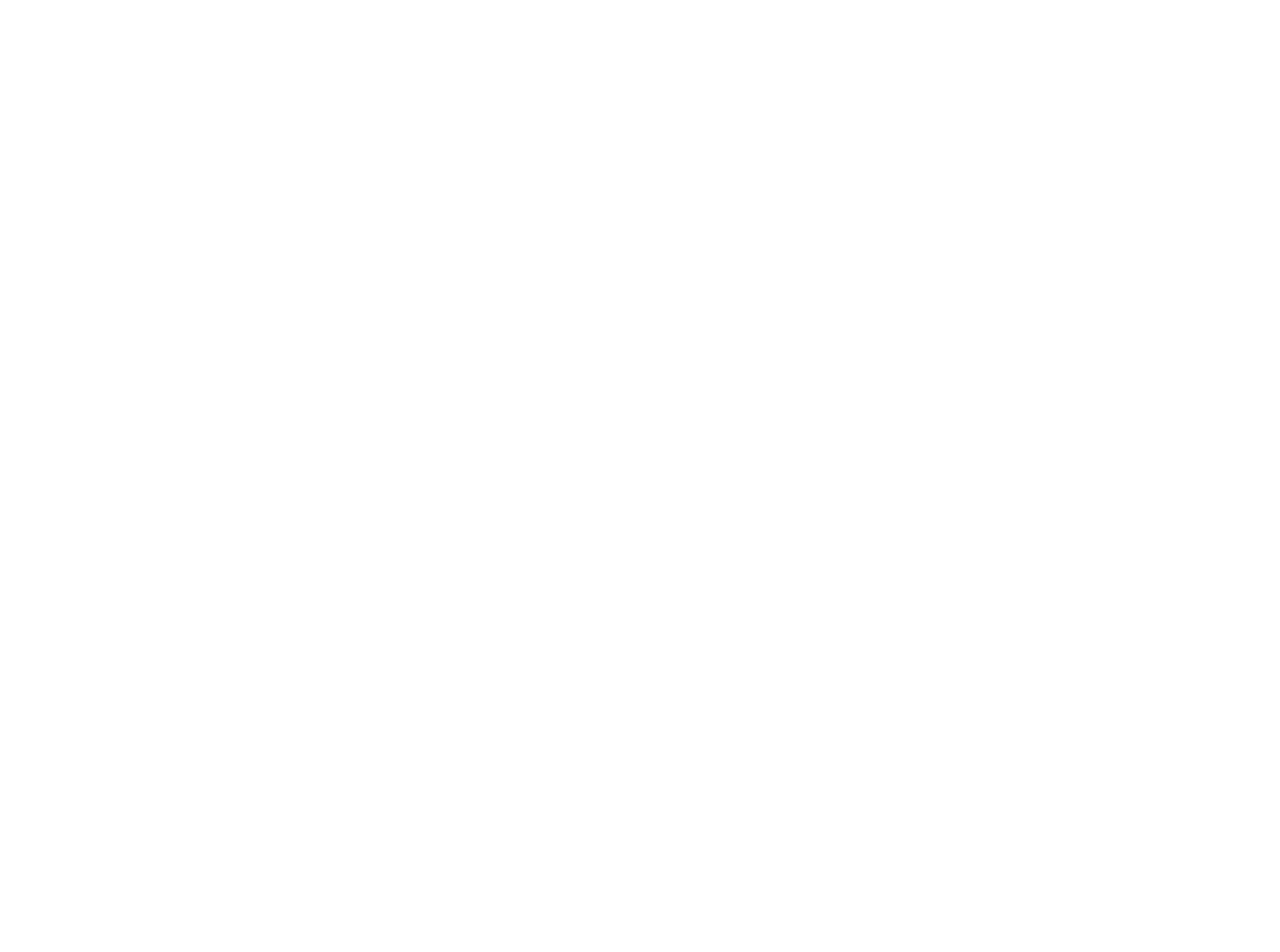
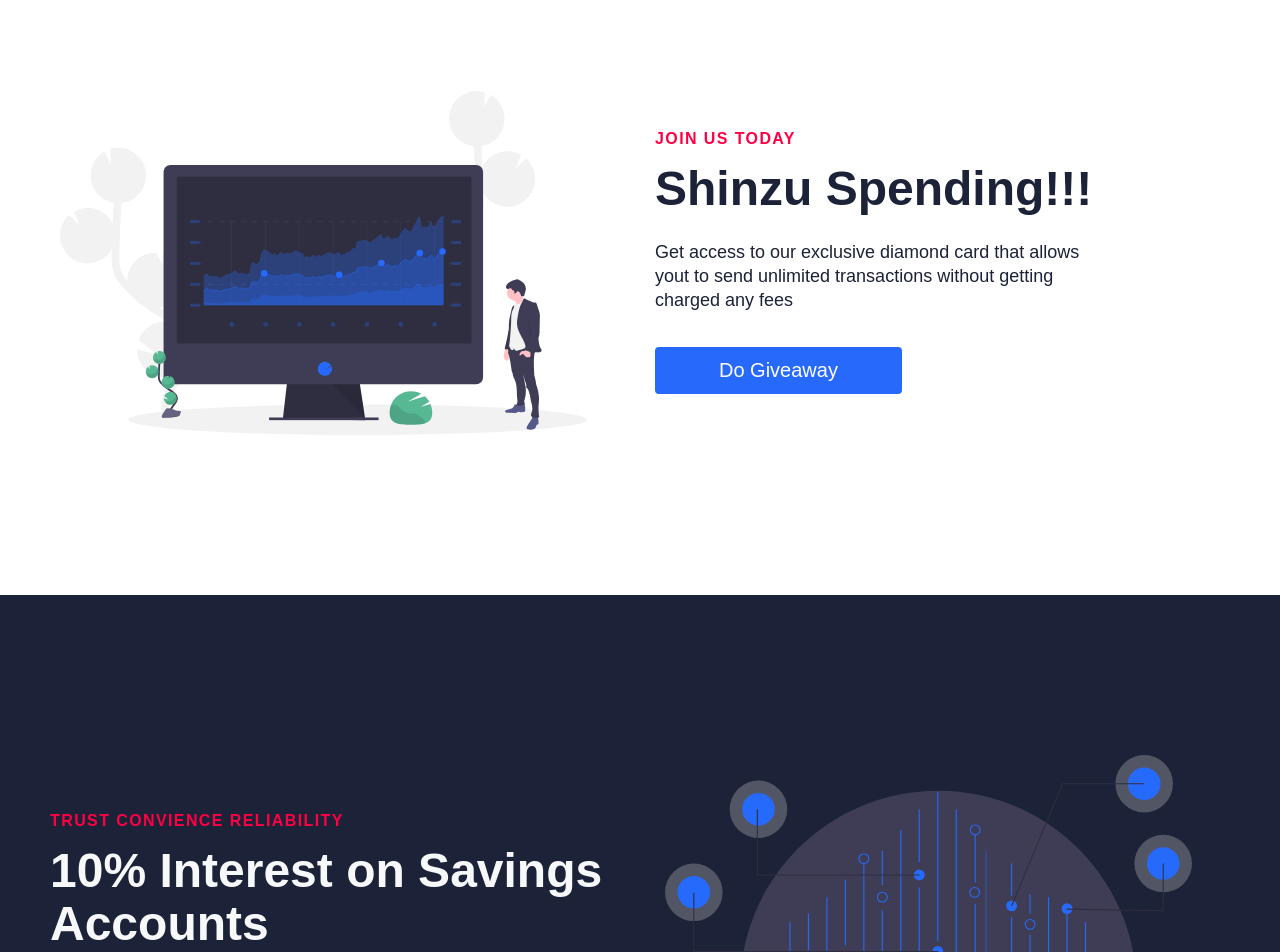
Before and after one commit to OsasAzamegbe/fintech-web-app, a React (Create React App) app: page / in a window 1280 px wide. Shown: the part 860-1812 px from the top of the page. Before the commit the page ends 800 px from the top, so only its background shows below. Built offline with nearby package versions, Linux system fonts and the light colour scheme.

Commit message:
added more HomeSection components. corrected css style name in HomeSection.js

```diff
--- a/src/components/HomeSection.js
+++ b/src/components/HomeSection.js
@@ -9,7 +9,7 @@ const HomeSection = ({
 }) => {
 
     return(
-        <div className={lightBg ? 'home___home-section' : 'home__home-section darkBg'}>
+        <div className={lightBg ? 'home__home-section' : 'home__home-section darkBg'}>
             <div className="container">
                 <div
                 className="row home__home-row"
--- a/src/components/pages/HomePage/Data.js
+++ b/src/components/pages/HomePage/Data.js
@@ -1,4 +1,4 @@
-export const homeObjOne = {
+const sectionOneObj = {
 
     lightBg: false,
     lightText: true,
@@ -11,3 +11,33 @@ export const homeObjOne = {
     img: 'images/svg-1.svg',
     alt: 'Credit Card'
 }
+
+const sectionTwoObj = {
+
+    lightBg: true,
+    lightText: false,
+    lightTextDesc: false,
+    topLine: 'Join Us Today',
+    headLine: 'Shinzu Spending!!!',
+    description: 'Get access to our exclusive diamond card that allows yout to send unlimited transactions without getting charged any fees',
+    buttonLabel: 'Do Giveaway',
+    imgStart: true,
+    img: 'images/svg-2.svg',
+    alt: 'Credit Card'
+}
+
+const sectionThreeObj = {
+
+    lightBg: false,
+    lightText: true,
+    lightTextDesc: true,
+    topLine: 'Trust Convience Reliability',
+    headLine: '10% Interest on Savings Accounts',
+    description: 'Get access to our exclusive diamond card that allows yout to send unlimited transactions without getting charged any fees',
+    buttonLabel: 'See More ...',
+    imgStart: false,
+    img: 'images/svg-3.svg',
+    alt: 'Credit Card'
+}
+
+export {sectionOneObj, sectionTwoObj, sectionThreeObj}
--- a/src/components/pages/HomePage/Home.js
+++ b/src/components/pages/HomePage/Home.js
@@ -1,10 +1,14 @@
 import React from 'react';
 import HomeSection from '../../HomeSection'
-import {homeObjOne} from './Data'
+import {sectionOneObj, sectionTwoObj, sectionThreeObj} from './Data'
 
 const Home = () => {
     return (
-        <HomeSection {...homeObjOne}/>
+        <div>
+            <HomeSection {...sectionOneObj}/>
+            <HomeSection {...sectionTwoObj}/>
+            <HomeSection {...sectionThreeObj}/>
+        </div>
     )
 }
 
```
